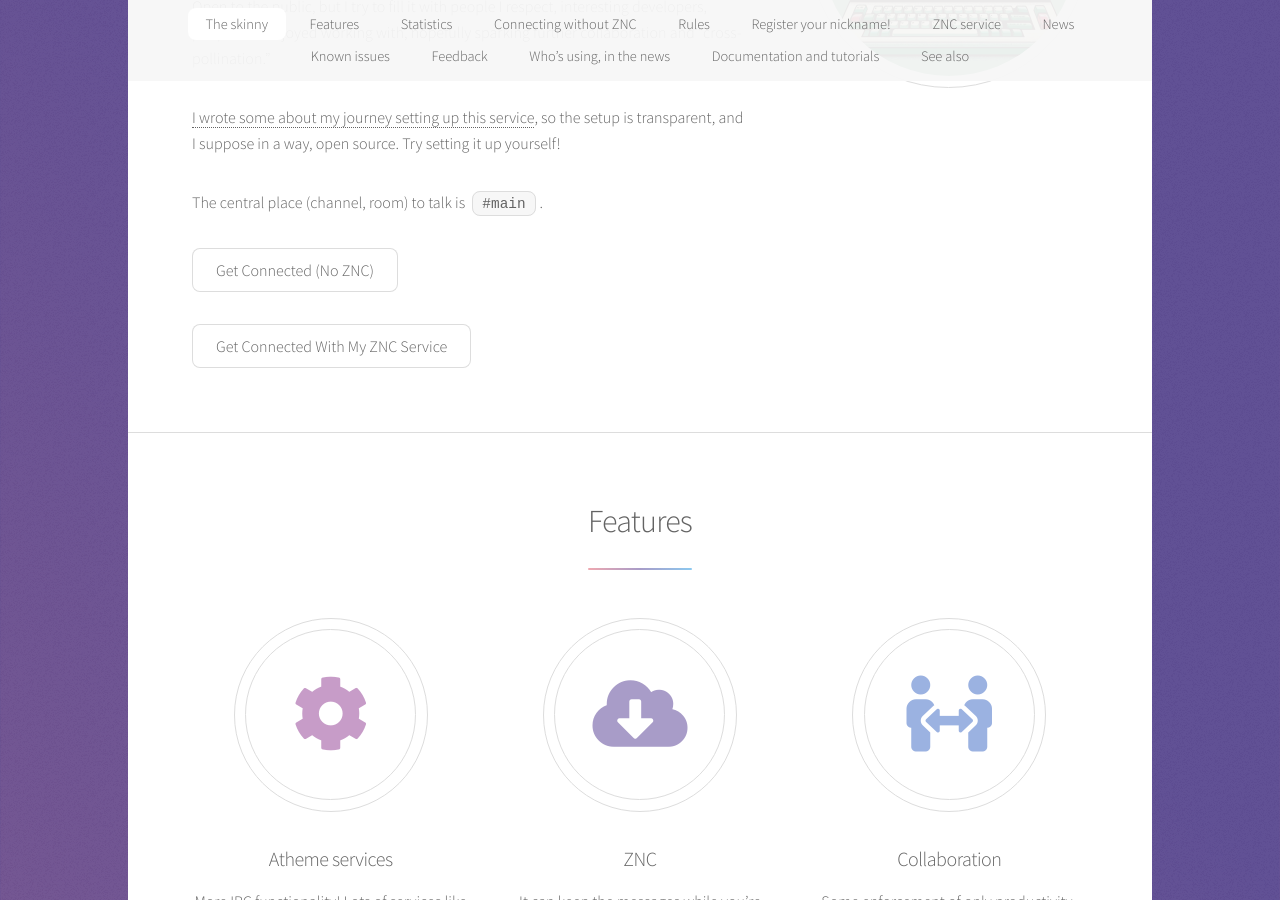
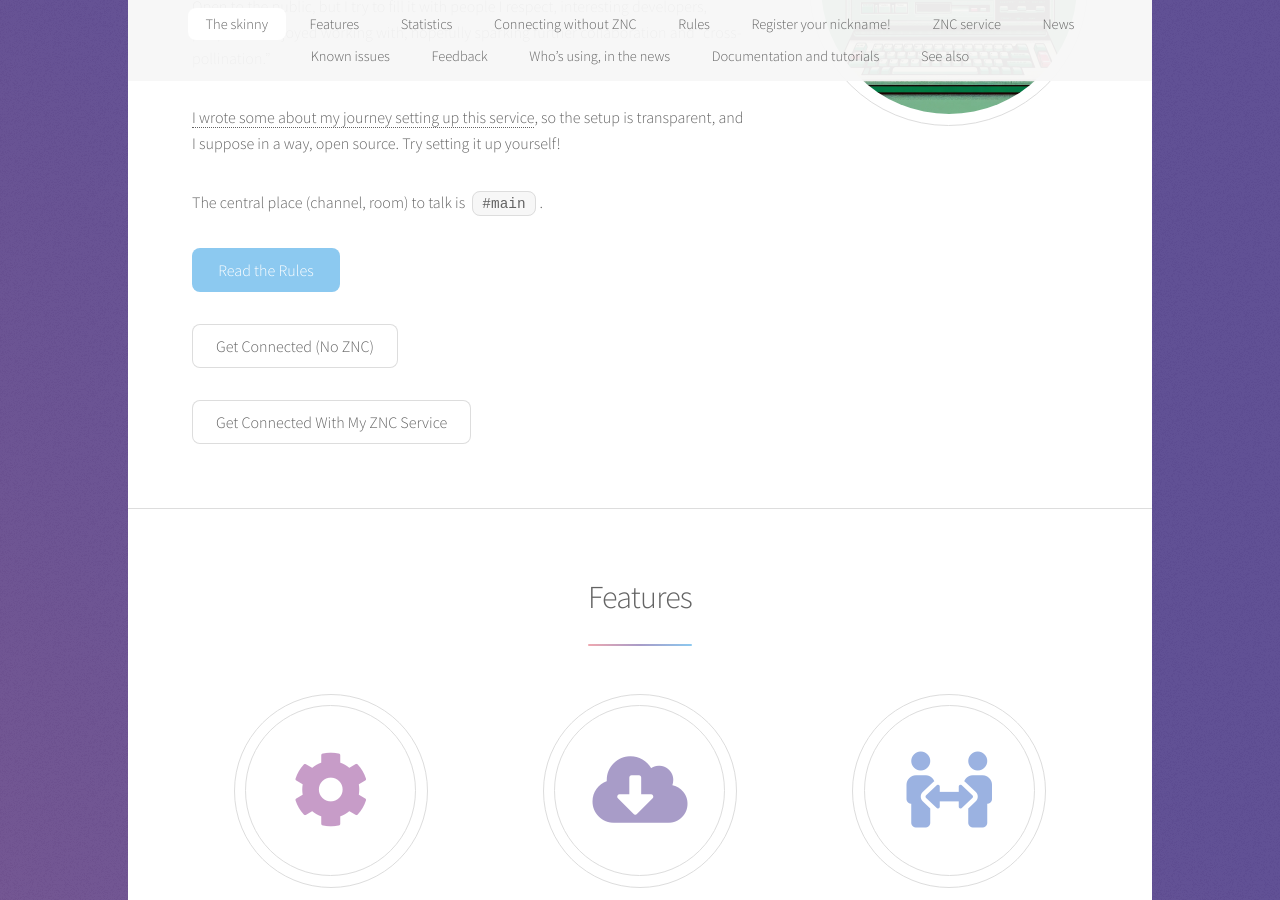
Before and after one commit to someodd/someodd.github.io, a Jekyll site: the page built from showcase/_posts/2024-04-01-irc-server.md, in a window 1280 px wide and 900 px high, scrolled down 1038 px. Built offline with Jekyll 4.4.1, drawn with Linux system fonts in a browser that asks for light colours.

Commit message:
add rules button

```diff
--- a/showcase/_posts/2024-04-01-irc-server.md
+++ b/showcase/_posts/2024-04-01-irc-server.md
@@ -26,6 +26,8 @@ Open to the public, but I try to fill it with people I respect, interesting deve
  [I wrote some about my journey setting up this service](/notes/irc-server), so the setup is transparent, and I suppose in a way, open source. Try setting it up yourself!
 
 The central place (channel, room) to talk is `#main`.
+
+[Read the Rules](#rules){: .button .primary}
 
 [Get Connected (No ZNC)](#connecting-without-znc){: .button}
 
```
